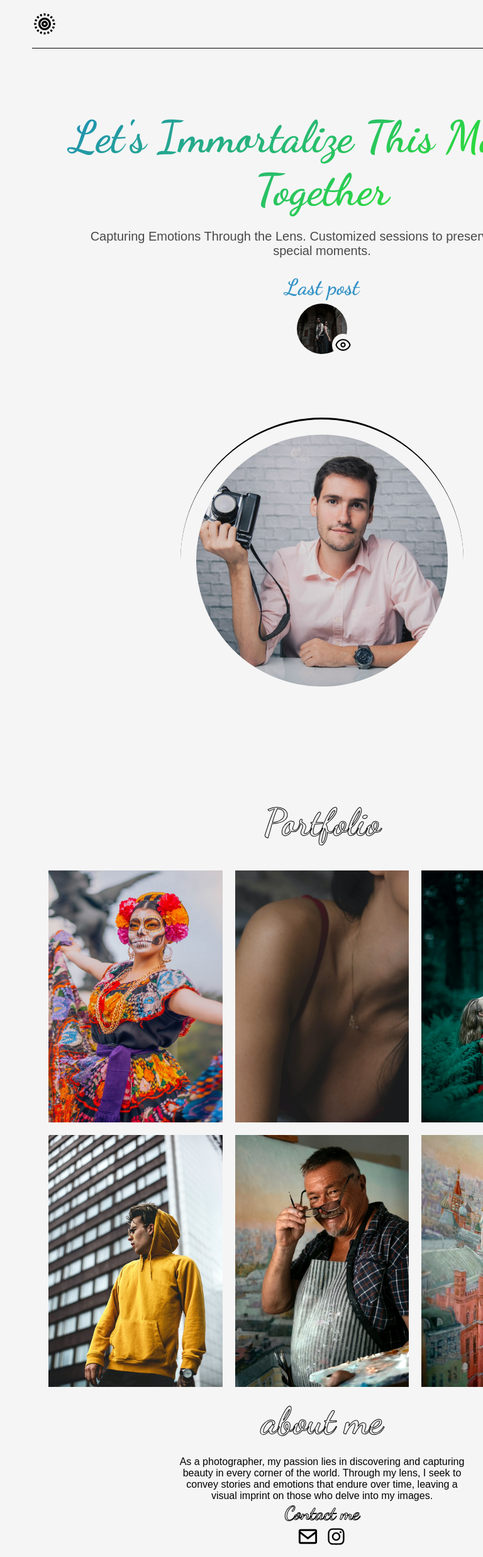
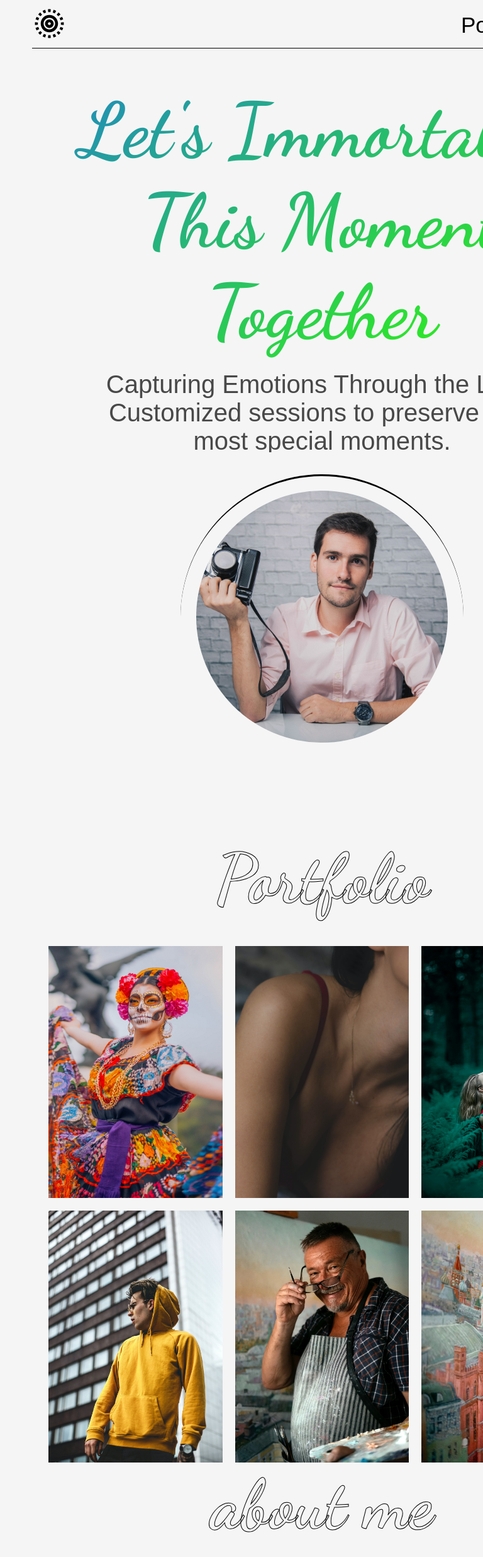
Before and after one commit to katr1s/Portfolio-Photographer, a plain HTML site: page index.html in a window 768 px wide. Shown: the top 2472 px of the page at 63% size. Drawn offline with Linux system fonts and the light colour scheme.

Commit message:
update responsive v2

```diff
--- a/src/CSS/index.css
+++ b/src/CSS/index.css
@@ -70,12 +70,8 @@ header .logo, header .sections{
 header .logo{
 	width: auto;
 	height: 100%;
-}
-
-header .logo{
 	justify-content: left;
 }
-
 header .logo img{
 	width: 40px;
 	height: 40px;
--- a/src/CSS/responsive.css
+++ b/src/CSS/responsive.css
@@ -9,6 +9,20 @@
 		flex-wrap: nowrap;
 	}
 
+	header .logo{
+		width: 55px;
+		height: 55px;
+	}
+
+	header .logo img{
+		width: 55px;
+		height: 55px;
+	}
+
+	header .sections a{
+		font-size: 35px;
+	}
+
 	section .content{
 		flex-wrap: nowrap;
 		flex-direction: column;
@@ -17,12 +31,12 @@
 
 	.home{
 		width: 100%;
-		height: auto;
+		height: 1200px;
 	}
 
 	.home .titleHome{
 		width: 100%;
-		height: 750px;
+		height: 600px;
 		flex-wrap: nowrap;
 		flex-direction: column;
 		justify-content: center;
@@ -33,29 +47,28 @@
 	}
 
 	.home .titleHome h1{
-		font-size: 70px;
+		font-size: 120px;
 		margin: 0;
 	}
 
 	.home .titleHome p{
 		width: 80%;
+		height: 200px;
+		font-size: 40px;
 		margin: 0 auto;
 	}
 
 	.home .imageHome{
 		width: 100%;
+		height: 500px;
 	}
 
-	.home .titleHome .post a{
-		transform: translate(75px , 100px);
-	}
-
-	.home .titleHome .post p{
+	.home .titleHome .post{
 		display: none;
 	}
 
 	#About{
-		height: 500px;
+		height: 1000px;
 	}
 
 	#About .info{
@@ -68,6 +81,34 @@
 		align-items: center;
 	}
 
+	#About .info .socialNetwork{
+		height: 60px;
+	}
+
+	#About .info .socialNetwork a{
+		font-size: 45px;
+		width: 45px;
+		height: 45px;
+	}
+
+	#About .info .socialNetwork a img{
+		width: 45px;
+		height: 45px;
+	}
+
+	.work h2, #About .info h2{
+		font-size: 110px;
+		margin-top: 50px;
+	}
+
+	#About .info p{
+		width: 100%;
+		font-size: 40px;
+	}
+
+	#About .info h4{
+		font-size: 80px;
+	}
 }
 
 @media screen and (max-width: 766px){
```
